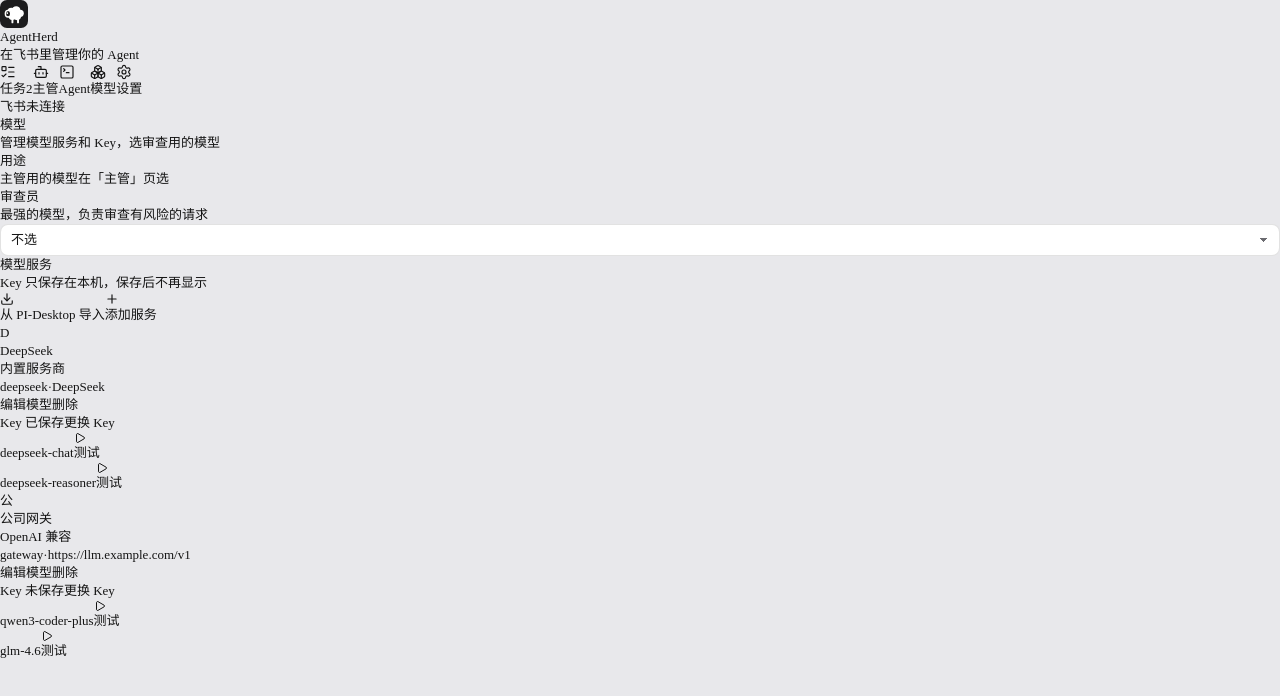
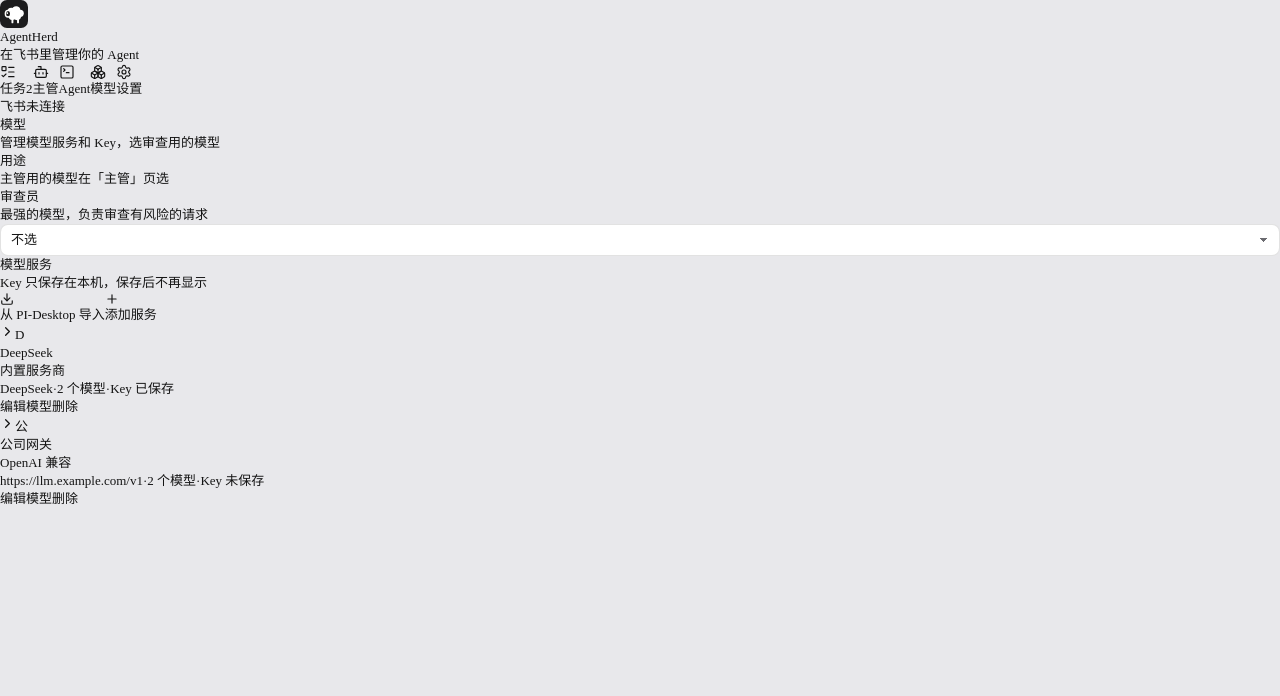
Before and after one commit to Dopetaiga/AgentHerd, a React (Vite) app in the folder apps/desktop/src/renderer/: page / in a window 1280 px wide. Both pictures are taken after a click on the button "模型". Shown: the top 696 px of the page. Built offline with nearby package versions, Linux system fonts and the light colour scheme.

Commit message:
fix(desktop): service cards start collapsed; models show on demand

```diff
--- a/apps/desktop/src/renderer/src/components/ServiceCard.tsx
+++ b/apps/desktop/src/renderer/src/components/ServiceCard.tsx
@@ -1,6 +1,6 @@
 // One model service: its models (with a per-model test), key, edit and delete actions.
 
-import { CheckCircle2, Loader2, Play, XCircle } from "lucide-react";
+import { CheckCircle2, ChevronRight, Loader2, Play, XCircle } from "lucide-react";
 import { useState } from "react";
 import { devOpen } from "../dev-bridge";
 import { applyModels, call, errorText, host, type ServiceView, useApp } from "../store";
@@ -22,6 +22,8 @@ export function ServiceCard({ service }: { service: ServiceView }) {
   const [editing, setEditing] = useState(() => devOpen() === `edit-${service.id}`);
   const [armedDelete, setArmedDelete] = useState(false);
   const [busy, setBusy] = useState(false);
+  // Collapsed by default: a list of services should not read as a wall of model ids.
+  const [open, setOpen] = useState(false);
 
   const test = async (model: string) => {
     setTests((t) => ({ ...t, [model]: { state: "running" } }));
@@ -61,18 +63,44 @@ export function ServiceCard({ service }: { service: ServiceView }) {
     <>
       <Group>
         <div className="flex min-h-14 items-center gap-3 px-4 py-2.5">
+          <button
+            type="button"
+            aria-expanded={open}
+            aria-label={open ? "收起模型" : "展开模型"}
+            className="-ml-1 flex size-6 shrink-0 items-center justify-center rounded text-ink-muted hover:bg-hover hover:text-ink"
+            onClick={() => setOpen((o) => !o)}
+          >
+            <ChevronRight size={15} className={`transition-transform ${open ? "rotate-90" : ""}`} />
+          </button>
           <IconTile tone={service.kind === "builtin" ? "blue" : "gray"}>
             <span className="font-semibold text-sm">{service.name.slice(0, 1).toUpperCase()}</span>
           </IconTile>
           <div className="min-w-0 flex-1">
             <div className="flex items-center gap-2">
               <h3 className="truncate font-medium text-ink">{service.name}</h3>
-              <Badge>{service.kind === "builtin" ? "内置服务商" : "OpenAI 兼容"}</Badge>
+              <Badge>
+                {service.kind === "builtin"
+                  ? "内置服务商"
+                  : service.api === "anthropic-messages"
+                    ? "Anthropic 兼容"
+                    : "OpenAI 兼容"}
+              </Badge>
             </div>
             <div className="selectable mt-0.5 flex min-w-0 items-center gap-1.5 text-ink-muted text-sm">
-              <span className="shrink-0 font-mono">{service.id}</span>
+              <span className="truncate">{where}</span>
               <span className="text-ink-dim">·</span>
-              <span className="truncate">{where}</span>
+              <button
+                type="button"
+                className="shrink-0 hover:text-ink"
+                onClick={() => setOpen((o) => !o)}
+              >
+                {service.models.length} 个模型
+              </button>
+              <span className="text-ink-dim">·</span>
+              <span className="flex shrink-0 items-center gap-1">
+                <Dot tone={service.hasKey ? "green" : "amber"} />
+                {service.hasKey ? "Key 已保存" : "Key 未保存"}
+              </span>
             </div>
           </div>
           <div className="flex shrink-0 items-center gap-1">
@@ -98,17 +126,18 @@ export function ServiceCard({ service }: { service: ServiceView }) {
           </div>
         </div>
 
+        {open && (
           <div className="flex min-h-11 items-center gap-2 px-4 py-1.5">
-          <Dot tone={service.hasKey ? "green" : "amber"} />
-          <span className="flex-1 text-ink-2">{service.hasKey ? "Key 已保存" : "Key 未保存"}</span>
+            <span className="flex-1 font-mono text-ink-muted text-sm">{service.id}</span>
             {!keyOpen && (
               <Button variant="ghost" onClick={() => setKeyOpen(true)}>
                 更换 Key
               </Button>
             )}
           </div>
+        )}
 
-        {keyOpen && (
+        {open && keyOpen && (
           <div className="flex items-center gap-2 bg-inset px-4 py-2.5">
             <input
               type="password"
@@ -136,11 +165,14 @@ export function ServiceCard({ service }: { service: ServiceView }) {
           </div>
         )}
 
-        {service.models.map((m) => {
+        {open &&
+          service.models.map((m) => {
             const t = tests[m];
             return (
               <div key={m} className="flex min-h-11 min-w-0 items-center gap-3 px-4 py-1.5">
-              <span className="selectable shrink-0 truncate font-mono text-ink-2 text-sm">{m}</span>
+                <span className="selectable shrink-0 truncate font-mono text-ink-2 text-sm">
+                  {m}
+                </span>
                 <span className="min-w-0 flex-1">
                   {t?.state === "ok" && (
                     <span className="selectable flex min-w-0 items-center gap-1.5 text-sm text-success-text">
```
Lines whose indentation alone changed are shown as unchanged.
